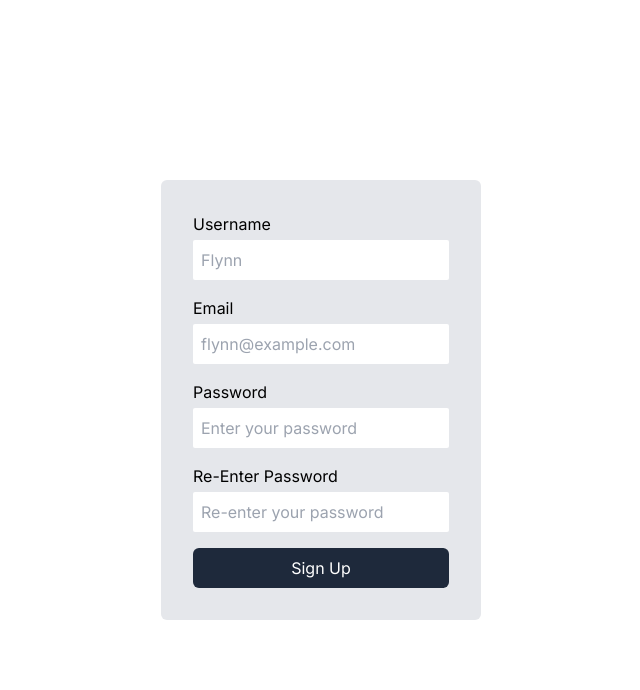
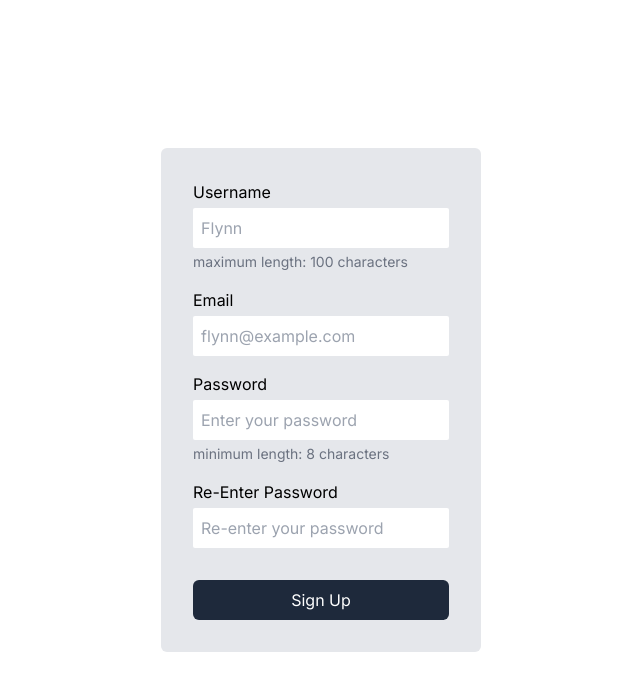
Before and after one commit to obzva/nextjs-postgresql-prisma-auth, a Next.js app: page / in a window 1280 px wide. Shown: the top 690 px of the page, without its empty margins (319-959 px from the left). Built offline with nearby package versions, Linux system fonts and the light colour scheme.

Commit message:
Revised TestInput.tsx component
- Internalize error message into it
- Added helpertext

```diff
--- a/components/TextInput.tsx
+++ b/components/TextInput.tsx
@@ -1,9 +1,12 @@
 import React from "react";
+import { FieldError } from "react-hook-form";
 
 type Props = {
   labelText: string;
   placeholder: string;
   type?: React.InputHTMLAttributes<HTMLInputElement>["type"];
+  error?: FieldError;
+  helperText?: string;
   value: string;
   onChange: (event: React.ChangeEvent<HTMLInputElement>) => void;
 };
@@ -21,6 +24,13 @@ export default function TextInput(props: Props) {
         value={props.value}
         onChange={props.onChange}
       />
+      {props.error ? (
+        <p className={"text-red-500 text-sm"}>{`*${props.error.message}`}</p>
+      ) : (
+        props.helperText && (
+          <p className={"text-gray-500 text-sm"}>{props.helperText}</p>
+        )
+      )}
     </div>
   );
 }
--- a/components/main/Signup.tsx
+++ b/components/main/Signup.tsx
@@ -6,7 +6,6 @@ import React from "react";
 import * as zod from "zod";
 import { Controller, useForm } from "react-hook-form";
 import { zodResolver } from "@hookform/resolvers/zod";
-import { ErrorMessage } from "@hookform/error-message";
 import { signupSchema } from "@/lib/form-schema";
 import { signup } from "@/lib/api";
 import { useRouter } from "next/navigation";
@@ -14,11 +13,7 @@ import { useRouter } from "next/navigation";
 export default function Signup() {
   const { push } = useRouter();
 
-  const {
-    handleSubmit,
-    control,
-    formState: { errors },
-  } = useForm<zod.infer<typeof signupSchema>>({
+  const { handleSubmit, control } = useForm<zod.infer<typeof signupSchema>>({
     resolver: zodResolver(signupSchema),
     defaultValues: {
       username: "",
@@ -51,83 +46,62 @@ export default function Signup() {
         <Controller
           control={control}
           name={"username"}
-          render={({ field: { onChange, value } }) => (
+          render={({ field: { onChange, value }, fieldState: { error } }) => (
             <TextInput
               labelText="Username"
               placeholder="Flynn"
+              helperText={"maximum length: 100 characters"}
+              error={error}
               value={value}
               onChange={onChange}
             />
           )}
         />
-        <ErrorMessage
-          errors={errors}
-          name={"username"}
-          render={({ message }) => (
-            <p className={"text-red-500 text-sm"}>{`*${message}`}</p>
-          )}
-        />
         <Controller
           control={control}
           name={"email"}
-          render={({ field: { onChange, value } }) => (
+          render={({ field: { onChange, value }, fieldState: { error } }) => (
             <TextInput
               labelText="Email"
               placeholder="flynn@example.com"
+              error={error}
               value={value}
               onChange={onChange}
             />
           )}
         />
-        <ErrorMessage
-          errors={errors}
-          name={"email"}
-          render={({ message }) => (
-            <p className={"text-red-500 text-sm"}>{`*${message}`}</p>
-          )}
-        />
         <Controller
           control={control}
           name={"password"}
-          render={({ field: { onChange, value } }) => (
+          render={({ field: { onChange, value }, fieldState: { error } }) => (
             <TextInput
               labelText="Password"
               placeholder="Enter your password"
               type={"password"}
+              error={error}
+              helperText={"minimum length: 8 characters"}
               value={value}
               onChange={onChange}
             />
           )}
         />
-        <ErrorMessage
-          errors={errors}
-          name={"password"}
-          render={({ message }) => (
-            <p className={"text-red-500 text-sm"}>{`*${message}`}</p>
-          )}
-        />
+
         <Controller
           control={control}
           name={"reEnterPassword"}
-          render={({ field: { onChange, value } }) => (
+          render={({ field: { onChange, value }, fieldState: { error } }) => (
             <TextInput
               labelText="Re-Enter Password"
               placeholder="Re-enter your password"
               type={"password"}
+              error={error}
               value={value}
               onChange={onChange}
             />
           )}
         />
-        <ErrorMessage
-          errors={errors}
-          name={"reEnterPassword"}
-          render={({ message }) => (
-            <p className={"text-red-500 text-sm"}>{`*${message}`}</p>
-          )}
-        />
-        <Button buttonType={"submit"} buttonText="Sign Up" />
       </div>
+      <Button buttonType={"submit"} buttonText="Sign Up" />
     </form>
   );
 }
```
